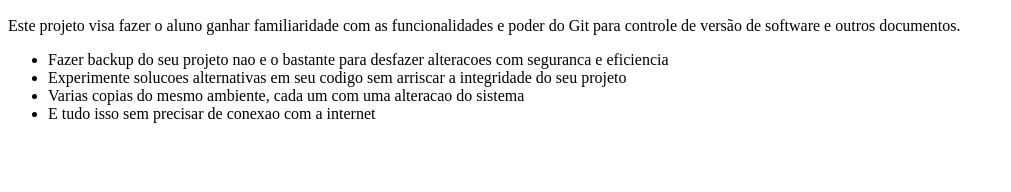
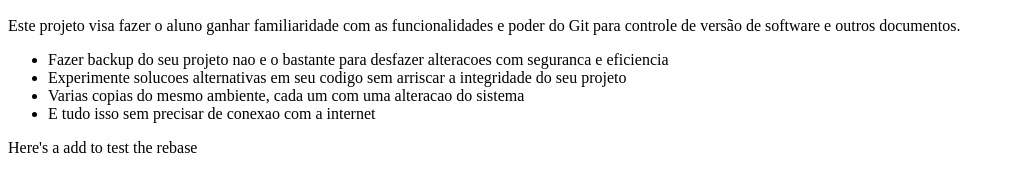
Before and after one commit to DesignfulDev/curso-git, a plain HTML site: page index.html in a window 1280 px wide. Shown: the part 110-302 px from the top of the page, without its empty margins (0-1011 px from the left). Drawn offline with Linux system fonts and the light colour scheme.

Commit message:
adds p tag to test rebase

```diff
--- a/index.html
+++ b/index.html
@@ -22,5 +22,7 @@
         <li>E tudo isso sem precisar de conexao com a internet</li>
     </ul>
 
+    <p>Here's a add to test the rebase</p>
+
 </body>
 </html>
```
